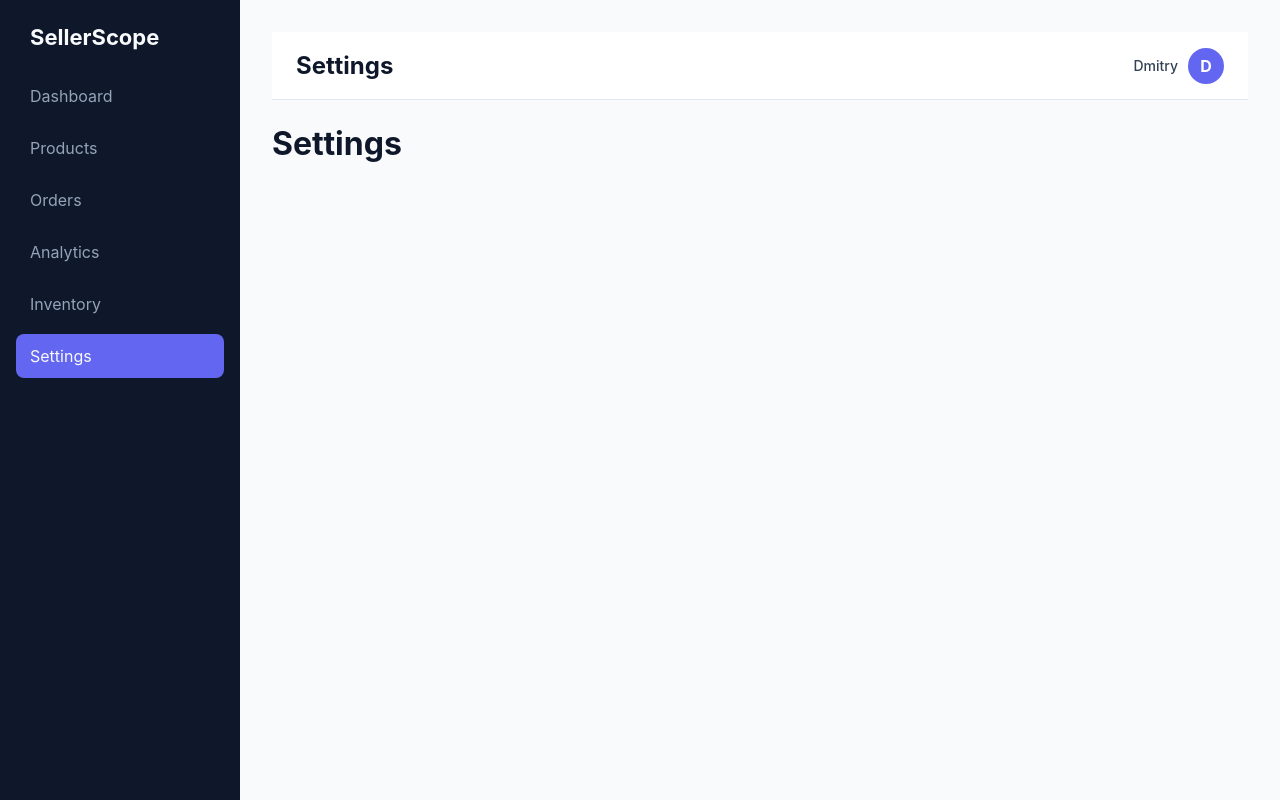
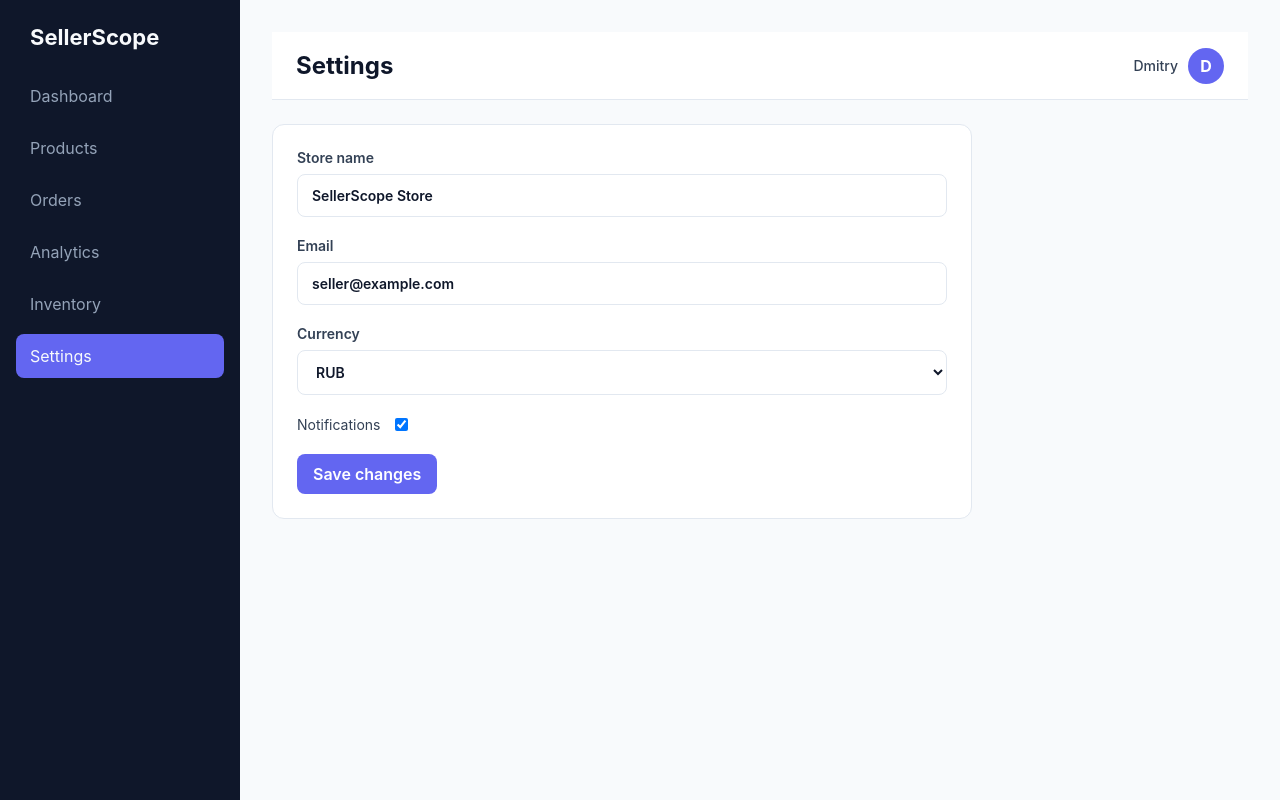
Before and after one commit to Whereismynick/SellerScope, a React (Vite) app: page /settings in a window 1280 px wide. Built offline with nearby package versions, Linux system fonts and the light colour scheme.

Commit message:
add settings form and validation

```diff
--- /dev/null
+++ b/src/pages/Settings.module.css
@@ -0,0 +1,73 @@
+.page {
+  width: 100%;
+  max-width: 700px;
+}
+
+.form {
+  display: flex;
+  flex-direction: column;
+  gap: 20px;
+  padding: 24px;
+  background: white;
+  border: 1px solid #e2e8f0;
+  border-radius: 12px;
+}
+
+.field {
+  display: flex;
+  flex-direction: column;
+  gap: 8px;
+  font-size: 14px;
+  font-weight: 600;
+  color: #334155;
+}
+
+.input,
+.select {
+  padding: 12px 14px;
+  border: 1px solid #e2e8f0;
+  border-radius: 8px;
+  outline: none;
+  color: #0f172a;
+  background: white;
+}
+
+.input:focus,
+.select:focus {
+  border-color: #6366f1;
+}
+
+.checkboxField {
+  display: flex;
+  align-items: center;
+  gap: 10px;
+  font-size: 14px;
+  color: #334155;
+}
+
+.button {
+  align-self: flex-start;
+  padding: 10px 16px;
+  border: none;
+  border-radius: 8px;
+  background: #6366f1;
+  color: white;
+  font-weight: 600;
+  cursor: pointer;
+}
+
+.button:hover {
+  background: #4f46e5;
+}
+
+.error {
+	color: #dc2626;
+	font-size: 14px;
+	font-weight: 500;
+}
+
+.success {
+	color: #15803d;
+	font-size: 14px;
+	font-weight: 600;
+}
--- a/src/pages/Settings.tsx
+++ b/src/pages/Settings.tsx
@@ -1,8 +1,107 @@
+import { useState } from "react"
+import styles from "./Settings.module.css"
+
+type SettingsForm = {
+	storeName: string
+	email: string
+	currency: string
+	notifications: boolean
+}
+
+type SettingsErrors = {
+	storeName?: string
+	email?: string
+}
 
 const Settings = () => {
+	const [form, setForm] = useState<SettingsForm>({
+		storeName: "SellerScope Store",
+		email: "seller@example.com",
+		currency: "RUB",
+		notifications: true
+	})
+	const [errors, setErrors] = useState<SettingsErrors>({})
+	const [saved, setSaved] = useState(false)
+	const handleSubmit = (e: React.SubmitEvent<HTMLFormElement>) => {
+		e.preventDefault()
+		const newErrors: SettingsErrors = {}
+		if (!form.storeName.trim()) {
+			newErrors.storeName = "Store name is required"
+		}
+
+		if (!form.email.trim()) {
+			newErrors.email = "Email is required"
+		} else if (!form.email.includes('@')) {
+			newErrors.email = "Enter a valid email"
+		}
+		setErrors(newErrors)
+		if (Object.keys(newErrors).length > 0) {
+			setSaved(false)
+			return
+		}
+		setSaved(true)
+	}
 	return (
-		<div>
-			<h1>Settings</h1>
+		<div className={styles.page}>
+			<form className={styles.form} onSubmit={handleSubmit}>
+				<label className={styles.field}>Store name
+					<input className={styles.input}
+						value={form.storeName}
+						onChange={e => {
+							setForm({
+								...form,
+								storeName: e.target.value
+							})
+							setSaved(false)
+						}}
+					/>
+					{errors.storeName && (<span className={styles.error}>{errors.storeName}</span>)}
+				</label>
+				<label className={styles.field}>Email
+					<input className={styles.input}
+						value={form.email}
+						onChange={e => {
+							setForm({
+								...form,
+								email: e.target.value
+							})
+							setSaved(false)
+						}}
+					/>
+					{errors.email && (<span className={styles.error}>{errors.email}</span>)}
+				</label>
+				<label className={styles.field}>Currency
+					<select className={styles.select}
+						value={form.currency}
+						onChange={e => {setForm({
+							...form,
+							currency: e.target.value
+						})
+						setSaved(false)
+					}}
+					>
+						<option value="RUB">RUB</option>
+						<option value="USD">USD</option>
+						<option value="EUR">EUR</option>
+					</select>
+				</label>
+				<label className={styles.checkboxField}>Notifications
+					<input
+						type="checkbox"
+						checked={form.notifications}
+						onChange={e => {
+							setForm({
+								...form,
+								notifications: e.target.checked
+							})
+							setSaved(false)
+						}}
+					/>
+				</label>
+				<button className={styles.button} type="submit">Save changes</button>
+				{saved && (<span className={styles.success}>Settings saved successfully</span>)}
+			</form>
+
 		</div>
 	)
 }
```
